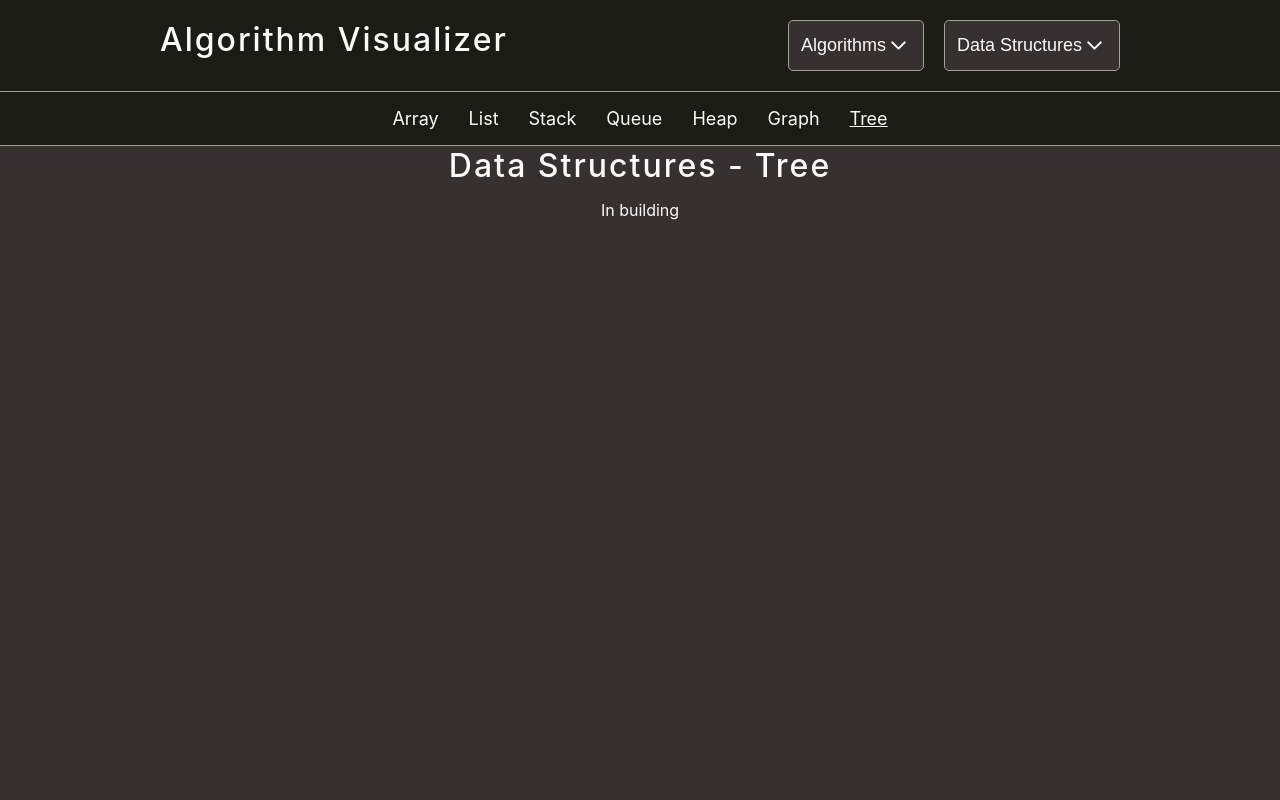
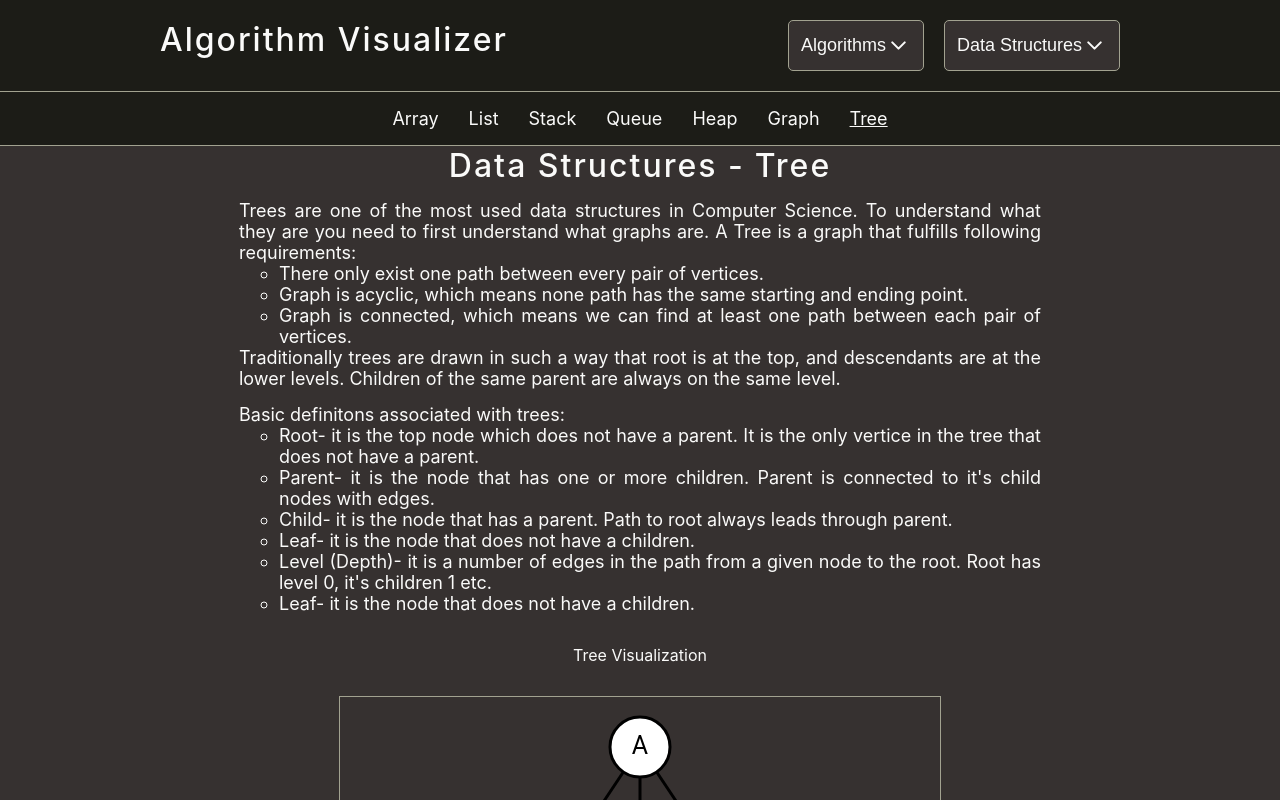
Before and after one commit to noxikoxi/AlgorithmVisualizer, a React (Create React App) app: page /ds/tree in a window 1280 px wide. Built offline with nearby package versions, Linux system fonts and the light colour scheme.

Commit message:
Finished Tree page and applied small fixes.

```diff
--- a/src/algorithms/data-structures/config.ts
+++ b/src/algorithms/data-structures/config.ts
@@ -124,3 +124,20 @@ export const graphVisualizationEdges = [
 ];
 
 export const graphVisualizationEdgesList = [[1, 2], [0, 2, 6], [0, 1, 3, 4], [2], [2, 3, 5], [4, 6], [1, 5,], [], [9], [8]];
+
+export const treeVisualizationNodes = [
+    {x: 300, y:50, label: "A"},
+    {x: 200, y:200, label: "B"},
+    {x: 300, y:200, label: "C"},
+    {x: 400, y:200, label: "D"},
+    {x: 100, y:350, label: "E"},
+    {x: 200, y:350, label: "F"},
+]
+
+export const treeVisualizationEdges = [
+    {from: 0, to: 1},
+    {from: 0, to: 2},
+    {from: 0, to: 3},
+    {from: 1, to: 4},
+    {from: 1, to: 5},
+]
--- a/src/components/DsComplexity.tsx
+++ /dev/null
@@ -1,28 +0,0 @@
-import {ReactNode} from "react";
-
-type Props = {
-    access: ReactNode,
-    search: ReactNode,
-    insertion: ReactNode,
-    deletion: ReactNode
-}
-const DsComplexity = ({access, search, insertion, deletion} : Props) => {
-
-    const operations = ['Access', "Search", "Insertion", "Deletion"];
-    const complexity = [access, search, insertion, deletion];
-
-    return (
-        <div className="bg-primary" style={{margin: 10, fontSize: "x-large", padding: 10 ,borderRadius: 10, display:"flex", flexDirection: "column", alignItems: "center", gap:"10px"}}>
-            <span >Time Complexity</span>
-            {operations.map((elem, index) => (
-                <div key={elem} style={{display: "flex", flexDirection: "row", width: "100%", justifyContent: "space-between"}}>
-                    <span>{elem}:</span>
-                    {complexity[index]}
-                </div>
-            ))}
-        </div>
-    )
-
-}
-
-export default DsComplexity;
--- a/src/components/TimeComplexityList.tsx
+++ b/src/components/TimeComplexityList.tsx
@@ -4,16 +4,16 @@ type Props = {
 }
 const TimeComplexityList = ({complexity, operations} : Props) => {
     return (
-        <>
-            <span className="bolded" style={{fontSize: "large"}}>Time Complexity</span>
-            <ul style={{listStyleType: "circle", paddingLeft: 40, margin: 0, fontSize: "large", width: 200}}>
-                {operations.map((operation, index) => (
-                    <li key={operation}><span className="justify-between"><span>{operation}</span><span>{complexity[index]}</span></span></li>
-                ))}
-            </ul>
-        </>
+        <div className="bg-primary" style={{margin: 10, fontSize: "x-large", padding: 10 ,borderRadius: 10, display:"flex", flexDirection: "column", alignItems: "center", gap:"10px"}}>
+            <span>Time Complexity</span>
+            {operations.map((elem, index) => (
+                <div key={elem} style={{display: "flex", flexDirection: "row", width: "100%", justifyContent: "space-between"}}>
+                    <span>{elem}:</span>
+                    {complexity[index]}
+                </div>
+            ))}
+        </div>
     )
 }
 
-
 export  default TimeComplexityList;
--- /dev/null
+++ b/src/components/visualizations/ds/TreeVisualization.tsx
@@ -0,0 +1,28 @@
+import {useEffect, useRef} from "react";
+import {drawGraph} from "../../../utils/canvas";
+import {treeVisualizationEdges,treeVisualizationNodes} from "../../../algorithms/data-structures/config";
+
+const TreeVisualization = () => {
+    const canvasRef = useRef<HTMLCanvasElement | null>(null);
+
+    useEffect(() => {
+        const canvas = canvasRef.current;
+
+        if(canvas) {
+            const context = canvas.getContext('2d');
+            if(context){
+                drawGraph(context, treeVisualizationEdges, treeVisualizationNodes)
+            }
+        }
+    }, );
+
+    return (
+        <div className="canvasContainer" style={{paddingTop:0, paddingBottom: 0}}>
+            <canvas ref={canvasRef} width={600} height={500} style={{imageRendering: "crisp-edges"}}>
+
+            </canvas>
+        </div>
+    )
+}
+
+export default TreeVisualization;
--- a/src/pages/ds/ArrayPage.tsx
+++ b/src/pages/ds/ArrayPage.tsx
@@ -1,8 +1,8 @@
 import ArrayVisualization from "../../components/visualizations/ds/ArrayVisualization";
-import DsComplexity from "../../components/DsComplexity";
 import CodeBlock from "../../components/CodeBlock";
 import {arrayExample} from "../../algorithms/data-structures/examples";
 import {generateRandomNumbers} from "../../utils/numbers";
+import TimeComplexityList from "../../components/TimeComplexityList";
 
 const ArrayPage = () => {
     const elements: number[] = generateRandomNumbers(10, 10, 99);
@@ -13,7 +13,7 @@ const ArrayPage = () => {
                 <p>Array Visualization</p>
                 <ArrayVisualization elements={elements}/>
                 <span className="text-block"> This border can be imagined as an array. It stores element, each one has a value (inside the block) and an index (below the block). Indexing almost always starts from number 0, however in some programing language (for example Fortran), default indexing starts from 1. Therefore if we call this array "arr" referencing arr[0] would give as the first element. Referencing arr without brackets is reference to its first element, so arr[0] = arr.</span>
-                <DsComplexity access={<span>O(1)</span>} search={<span>O(n)</span>} insertion={<span>O(n)</span>} deletion={<span>O(n)</span>}/>
+                <TimeComplexityList complexity={['O(1)', 'O(n)', 'O(n)', 'O(n)']} operations = {["Access", "Search", "Insertion", "Deletion"]}/>
                 <span className="text-block">Time Complexity for insertion is O(n), because when we want to insert an element at a specific index, the rest of elements need to be shifted to right resulting in the worst case scenario shifting every element. Without shifting elements it's O(1). The same goes for deleting elements.</span>
                 <p>Code Example</p>
                 <CodeBlock code={arrayExample} language="cpp"/>
--- a/src/pages/ds/HeapPage.tsx
+++ b/src/pages/ds/HeapPage.tsx
@@ -48,7 +48,7 @@ const HeapPage = () => {
 
             <span className="text-block">Heaps are used in Priority Queues, Heap Sort and Graph Algorithms like Dijkstra's or Prim's.</span>
 
-            <TimeComplexityList complexity={['O( log(n) )', 'O( log(n) )', 'O(1)', 'O( n )']} operations={['Insert', 'Extract', 'Peek', 'BuildHeap']}/>
+            <TimeComplexityList complexity={['O(log n)', 'O(log n)', 'O(1)', 'O(n)']} operations={['Insert', 'Extract', 'Peek', 'BuildHeap']}/>
 
             <span className="text-block">Building a heap from existing array can be achieved in O(n) with bottom-up heapify-down process in which you start at index (n/2)-1 and then call heapify for each non-leaf node working from right to left (in array). Total time complexity id derived from fact that nodes near the bottom take less time to heapify when nodes closer to the top need more. However there is less nodes close to the top than bottom of a heap.</span>
 
--- a/src/pages/ds/TreePage.tsx
+++ b/src/pages/ds/TreePage.tsx
@@ -1,5 +1,60 @@
+import TimeComplexityList from "../../components/TimeComplexityList";
+import TreeVisualization from "../../components/visualizations/ds/TreeVisualization";
+
 const TreePage = () => {
-    return <span> In building</span>
+    return(
+        <>
+            <span className="text-block">
+                Trees are one of the most used data structures in Computer Science. To understand what they are you need to first understand what graphs are. A Tree is a graph that fulfills following requirements:
+                <ul>
+                    <li> There only exist one path between every pair of vertices. </li>
+                    <li> Graph is acyclic, which means none path has the same starting and ending point. </li>
+                    <li> Graph is connected, which means we can find at least one path between each pair of vertices. </li>
+                </ul>
+                Traditionally trees are drawn in such a way that root is at the top, and descendants are at the lower levels. Children of the same parent are always on the same level.
+            </span>
+            <span className="text-block">
+                Basic definitons associated with trees:
+                <ul>
+                    <li> Root- it is the top node which does not have a parent. It is the only vertice in the tree that does not have a parent. </li>
+                    <li> Parent- it is the node that has one or more children. Parent is connected to it's child nodes with edges. </li>
+                    <li> Child- it is the node that has a parent. Path to root always leads through parent. </li>
+                    <li> Leaf- it is the node that does not have a children. </li>
+                    <li> Level (Depth)- it is a number of edges in the path from a given node to the root. Root has level 0, it's children 1 etc. </li>
+                    <li> Leaf- it is the node that does not have a children. </li>
+                </ul>
+            </span>
+
+            <p>Tree Visualization</p>
+            <TreeVisualization/>
+
+            <span className="text-block">Trees are also classified according to their structure and properties. Most commonly used types in Computer Science are: </span>
+            <span className="text-block">
+                <ul>
+                    <li><span className="bolded">Binary Tree</span> - it is the tree in which each parent can have only up to 2 children. Variants of this type of tree are commonly used in sorting algorithms. Those variants are:
+                        <ul>
+                            <li><span className="italic">Binary Search Tree</span> - it is a variant of binary tree, in which the key stored in given node, must be greater than all of the keys stored in left subtree, and less than all of the keys stored in right subtree. It is used in Tree Sort.</li>
+                            <li><span className="italic">Heap</span>- it is also used in sorting. Values stored in nodes must satisfy the heap property, which means that parent must have value greater or equal to the values stored in it's children. It is used in Heap Sort.</li>
+                        </ul>
+                    </li>
+                    <li><span className="bolded">B-tree</span> - this data structure is used mostly in database systems. Indexes that are created for given columns in tables use b-trees. B-trees can store more than one value in given node. All leaves are on the same level, and when new data is inserted or removed from tree, it self balances itself to maintain those properties. </li>
+                </ul>
+            </span>
+
+            <span className="text-block">
+                Typical operation that you can do on a tree are:
+                <ul>
+                    <li><span className="bolded">Insert</span></li>
+                    <li><span className="bolded">Delete</span></li>
+                    <li><span className="bolded">Search</span></li>
+                </ul>
+            </span>
+            <span className="text-block">B-tree time complexity of commonly used operations. </span>
+
+            <TimeComplexityList complexity={['O(log n)', 'O(log n)', 'O(log n)']} operations={['Search', 'Insert', 'Delete']}/>
+
+        </>
+    )
 }
 
 export default TreePage;
--- a/src/styles/global.css
+++ b/src/styles/global.css
@@ -170,6 +170,10 @@ a {
   font-weight: 500;
 }
 
+.italic{
+  font-style: italic;
+}
+
 .col{
   display: flex;
   flex-direction: column;
```
